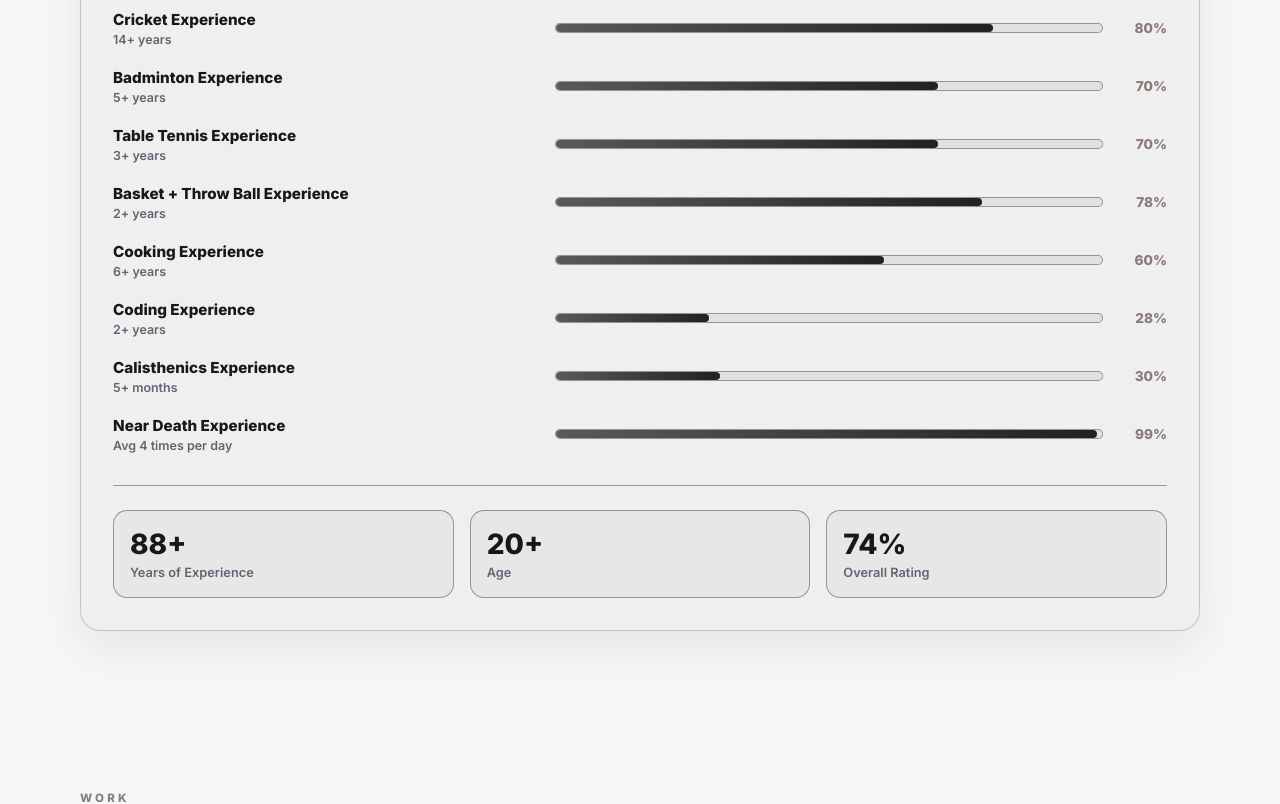
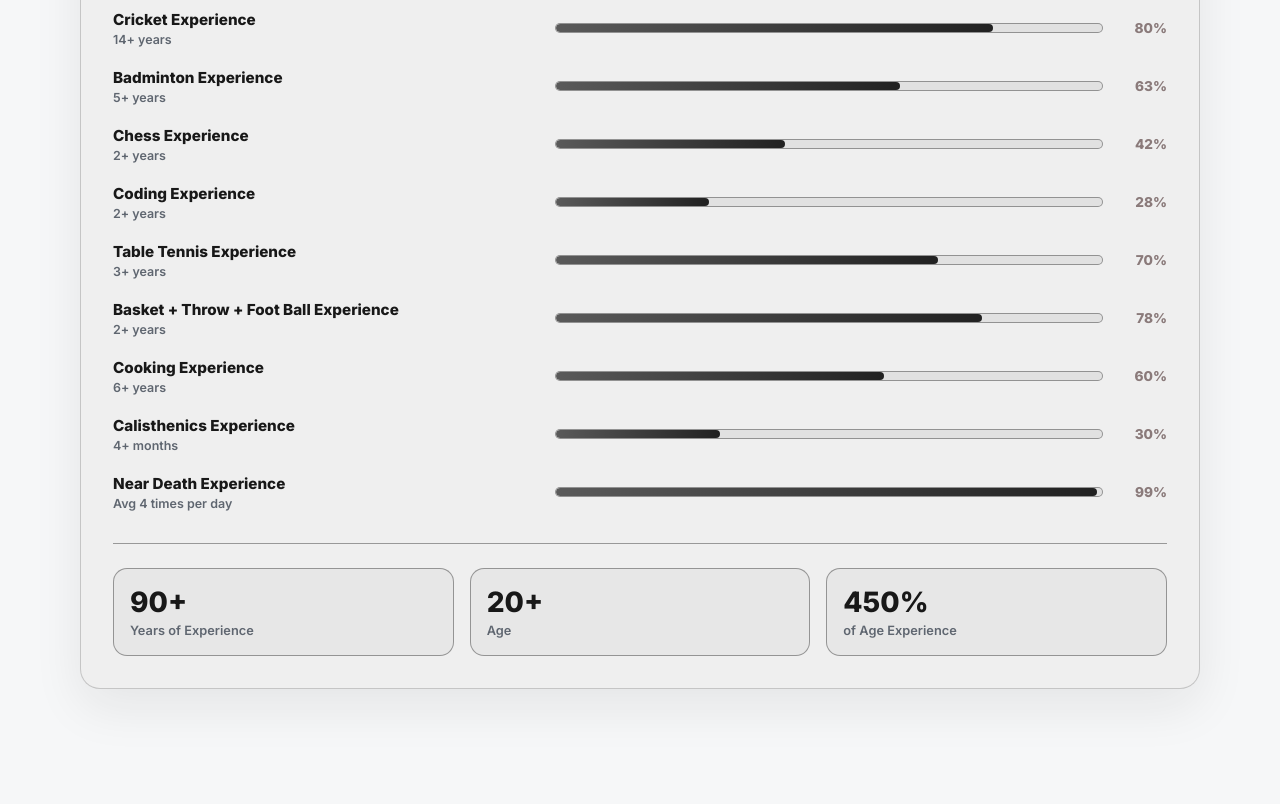
Before and after one commit to zeeshankashif/zeeshankashif, a React (Create React App) app: page / in a window 1280 px wide. Shown: the part 1540-2344 px from the top of the page. Built offline with nearby package versions, Linux system fonts and the light colour scheme.

Commit message:
cats & cars

```diff
--- a/src/App.js
+++ b/src/App.js
@@ -19,13 +19,17 @@ const EXPERIENCE = [
   { label: 'Editing Experience', value: 86, years: '5+ years' },
   { label: 'Swimming Experience', value: 60, years: '4+ years' },
   { label: 'Cricket Experience', value: 80, years: '14+ years' },
-  { label: 'Badminton Experience', value: 70, years: '5+ years' },
+  { label: 'Badminton Experience', value: 63, years: '5+ years' },
+  { label: 'Chess Experience', value: 42, years: '2+ years' },
+  { label: 'Coding Experience', value: 28, years: '2+ years' },
   { label: 'Table Tennis Experience', value: 70, years: '3+ years' },
-  { label: 'Basket + Throw Ball Experience', value: 78, years: '2+ years' },
+  { label: 'Basket + Throw + Foot  Ball Experience', value: 78, years: '2+ years' },
   { label: 'Cooking Experience', value: 60, years: '6+ years' },
-  { label: 'Coding Experience', value: 28, years: '2+ years' },
-  { label: 'Calisthenics Experience', value: 30, years: '5+ months' },
+  { label: 'Calisthenics Experience', value: 30, years: '4+ months' },
+  // { label: '❤️ Experience', value: 0, years: 'N/A' },
   { label: 'Near Death Experience', value: 99, years: 'Avg 4 times per day' },
+
+
 
 
 
@@ -136,7 +140,7 @@ function ExperienceSection() {
 
           <div className="mini-stats" aria-label="Highlights">
             <div className={`mini-stat ${active ? 'mini-stat--in' : ''}`} style={{ '--d': '0ms' }}>
-              <span className="mini-stat__num">88+</span>
+              <span className="mini-stat__num">90+</span>
               <span className="mini-stat__cap">Years of Experience</span>
             </div>
             <div className={`mini-stat ${active ? 'mini-stat--in' : ''}`} style={{ '--d': '80ms' }}>
@@ -144,8 +148,8 @@ function ExperienceSection() {
               <span className="mini-stat__cap">Age</span>
             </div>
             <div className={`mini-stat ${active ? 'mini-stat--in' : ''}`} style={{ '--d': '160ms' }}>
-              <span className="mini-stat__num">74%</span>
-              <span className="mini-stat__cap">Overall Rating</span>
+              <span className="mini-stat__num">450%</span>
+              <span className="mini-stat__cap">of Age Experience</span>
             </div>
           </div>
         </div>
@@ -223,15 +227,17 @@ function AboutSection() {
         <p className="eyebrow">About</p>
         <h2 className="section-title">Zeeshan Kashif</h2>
         <p className="about-text">
-        I Love everything that goes FAST & BOOM
+        I love everything that goes FAST & BOOM
         </p>
         <div className="about-actions">
-          <a className="pill pill--solid" href="mailto:hello@zeeshankashif.dev">Email me</a>
+          <a className="pill pill--solid" href="">zeeshankashif.100m@gmail.com</a>
+          <a className="pill pill--ghost" href="mailto:hello@zeeshankashif.dev">Email me</a>
+
           <a className="pill pill--ghost" href="#home" onClick={(e) => { e.preventDefault(); scrollToId('home'); }}>Back to top</a>
         </div>
       </div>
       <footer className="site-footer">
-        <span>© {new Date().getFullYear()} Verified : Zeeshan Kashif ✔</span>
+        <span>©{new Date().getFullYear()} ZEXAN : Verified ✔</span>
       </footer>
     </section>
   );
@@ -269,7 +275,7 @@ function App() {
                 Zeeshan Kashif
               </h1>
               <p className="hero-sub">
-                  Loved by Cats
+                  Liked by Cats
 
               </p>
               <div className="hero-ctas">
```
